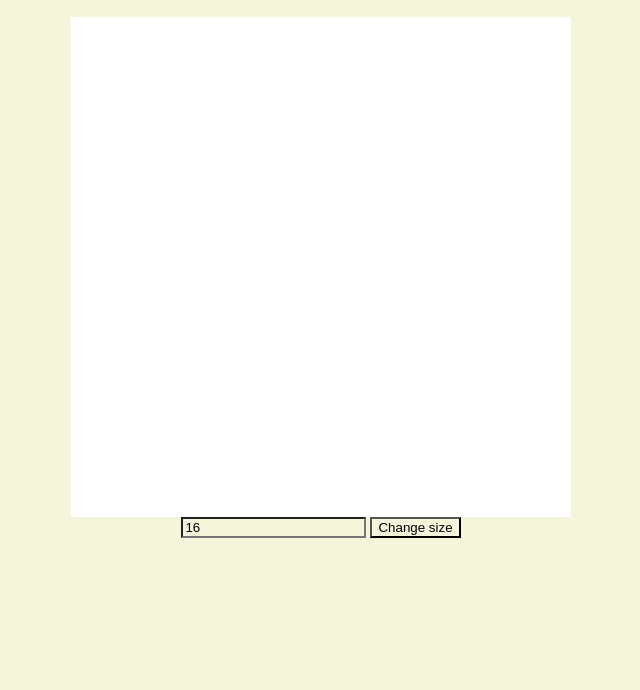
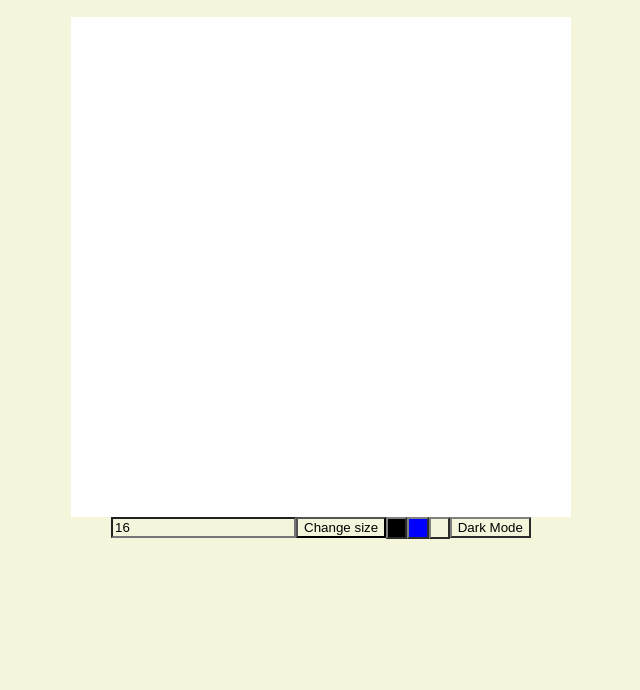
Before and after one commit to dominikstas/etch-a-sketch, a plain HTML site: page index.html in a window 1280 px wide. Shown: the part 110-800 px from the top of the page, without its empty margins (319-959 px from the left). Drawn offline with Linux system fonts and the light colour scheme.

Commit message:
added change color function

```diff
--- a/index.html
+++ b/index.html
@@ -14,6 +14,10 @@
     <div class="inp">
         <input type="text" placeholder="Size" value="16" onchange="changeSize(this.value)">
         <button>Change size</button>
+        <button class="black" onclick="changeColor('black')"></button>
+        <button class="blue" onclick="changeColor('blue')"></button>
+        <button class="beige" onclick="changeColor('beige')"></button>
+        <button class="dm">Dark Mode</button>
     </div>
 </body>
 </html>
--- a/script.js
+++ b/script.js
@@ -1,3 +1,5 @@
+let color = "black";
+
 function create(size) {
     let content = document.querySelector(".content");
     let squares = content.querySelectorAll("div");
@@ -11,7 +13,7 @@ function create(size) {
         square.style.backgroundColor = "white";
         content.insertAdjacentElement("beforeend", square);
         square.addEventListener('mouseover', ()=> {
-            square.style.backgroundColor = "black"}
+            square.style.backgroundColor = color}
             );
 }}
 
@@ -25,3 +27,7 @@ function changeSize(input) {
         alert("Invalid number of squares");
     }
 }
+
+function changeColor(choice){
+    color = choice;
+}
--- a/style.css
+++ b/style.css
@@ -14,6 +14,7 @@ h1 {
     color: black;
     font-size: 48px;
     font-family: Arial, Helvetica, sans-serif;
+    font-style: italic;
 }
 
 .content {
@@ -21,3 +22,34 @@ h1 {
     width: 500px;
     height: 500px;
 }
+
+.inp {
+    display: flex;
+    justify-content: center;
+    align-items: center;
+}
+
+.black {
+    background-color: black;
+    border-color: grey;
+    height: 21.2px;
+    width: 21.2px;
+}
+
+.blue {
+    background-color: blue;
+    border-color: grey;
+    height: 21.2px;
+    width: 21.2px;
+}
+
+.beige {
+    background-color: beige;
+    border-color: grey;
+    height: 21.2px;
+    width: 21.2px;
+}
+
+.dm {
+    border-color: grey;
+}
```
